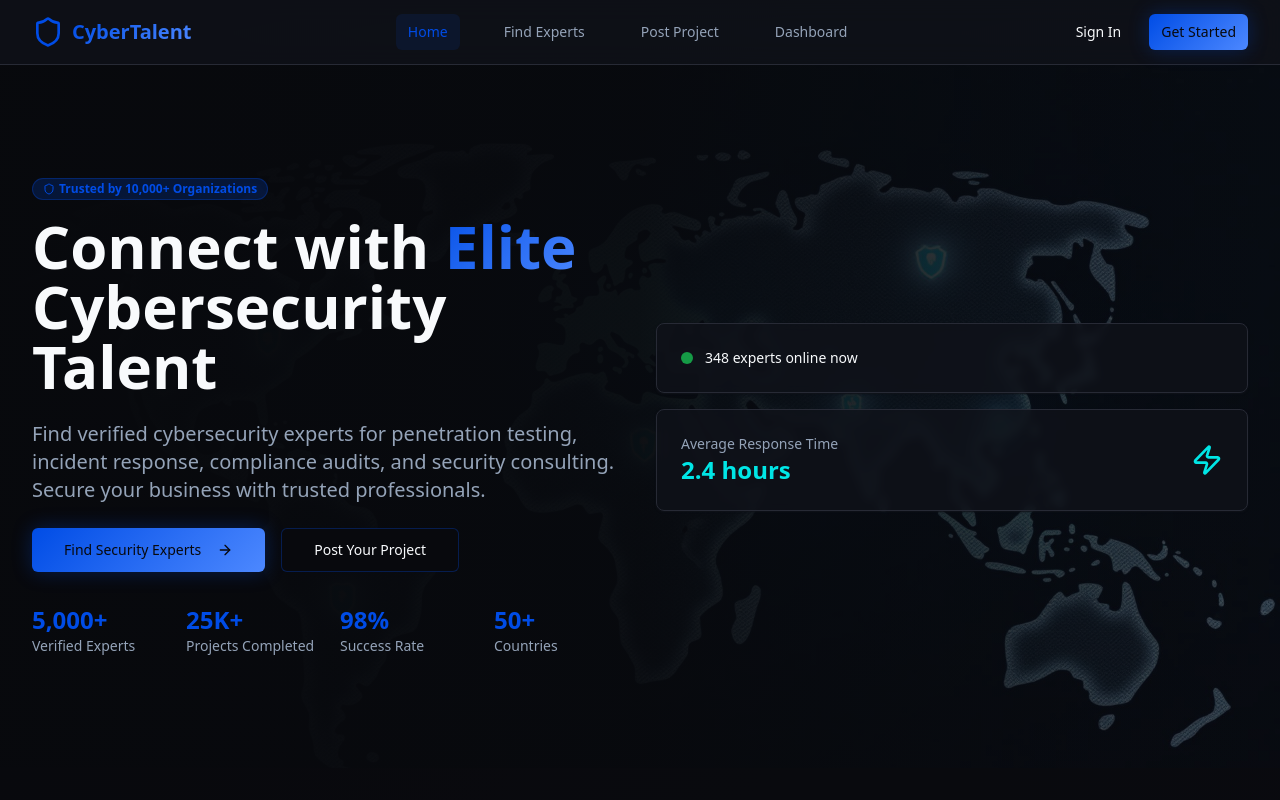
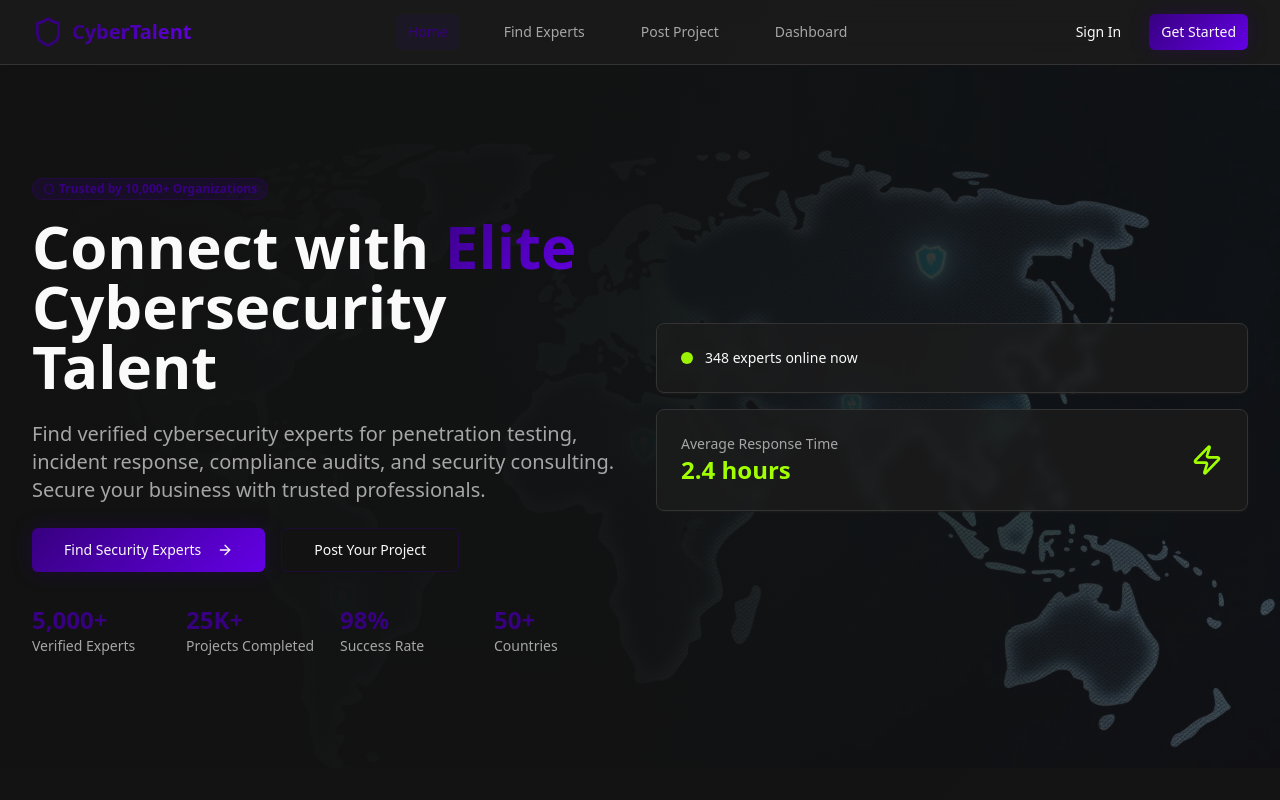
Before and after one commit to KrushnaGardhe/cyber-talent-connect, a React (Vite) app: page / in a window 1280 px wide. Shown: the top 800 px of the page. Built offline with nearby package versions, Linux system fonts and the light colour scheme; the HTML template or start-up script is replaced by a standard one.

Commit message:
Refactor: Update color palette

```diff
--- a/src/index.css
+++ b/src/index.css
@@ -8,52 +8,52 @@ All colors MUST be HSL.
 
 @layer base {
   :root {
-    --background: 225 25% 4%;
-    --foreground: 210 40% 98%;
+    --background: 0 0% 7%;
+    --foreground: 0 0% 98%;
 
-    --card: 225 25% 8%;
-    --card-foreground: 210 40% 98%;
+    --card: 0 0% 11%;
+    --card-foreground: 0 0% 98%;
 
-    --popover: 225 25% 8%;
-    --popover-foreground: 210 40% 98%;
+    --popover: 0 0% 11%;
+    --popover-foreground: 0 0% 98%;
 
-    --primary: 220 100% 45%;
-    --primary-foreground: 225 25% 4%;
-    --primary-glow: 220 100% 65%;
+    --primary: 266 100% 25%;
+    --primary-foreground: 0 0% 98%;
+    --primary-glow: 266 100% 45%;
 
-    --secondary: 225 15% 12%;
-    --secondary-foreground: 210 40% 98%;
+    --secondary: 340 82% 52%;
+    --secondary-foreground: 0 0% 98%;
 
-    --muted: 225 15% 12%;
-    --muted-foreground: 215 20% 65%;
+    --muted: 0 0% 15%;
+    --muted-foreground: 0 0% 65%;
 
-    --accent: 180 100% 45%;
-    --accent-foreground: 225 25% 4%;
-    --accent-glow: 180 100% 65%;
+    --accent: 82 100% 50%;
+    --accent-foreground: 0 0% 7%;
+    --accent-glow: 82 100% 70%;
 
-    --success: 142 76% 36%;
-    --success-foreground: 355 7% 97%;
-    --success-glow: 142 76% 56%;
+    --success: 82 100% 50%;
+    --success-foreground: 0 0% 7%;
+    --success-glow: 82 100% 70%;
 
     --warning: 38 92% 50%;
-    --warning-foreground: 225 25% 4%;
+    --warning-foreground: 0 0% 7%;
 
-    --destructive: 0 84% 60%;
-    --destructive-foreground: 210 40% 98%;
+    --destructive: 16 100% 50%;
+    --destructive-foreground: 0 0% 98%;
 
-    --border: 225 15% 18%;
-    --input: 225 15% 18%;
-    --ring: 220 100% 45%;
+    --border: 0 0% 20%;
+    --input: 0 0% 20%;
+    --ring: 266 100% 25%;
 
     /* Gradients */
     --gradient-primary: linear-gradient(135deg, hsl(var(--primary)), hsl(var(--primary-glow)));
     --gradient-accent: linear-gradient(135deg, hsl(var(--accent)), hsl(var(--accent-glow)));
-    --gradient-hero: linear-gradient(135deg, hsl(225 25% 4%), hsl(225 20% 8%));
+    --gradient-hero: linear-gradient(135deg, hsl(0 0% 7%), hsl(0 0% 11%));
 
     /* Shadows */
     --shadow-glow: 0 0 20px hsl(var(--primary) / 0.3);
     --shadow-accent-glow: 0 0 20px hsl(var(--accent) / 0.3);
-    --shadow-card: 0 8px 32px hsl(225 25% 2% / 0.5);
+    --shadow-card: 0 8px 32px hsl(0 0% 3% / 0.5);
 
     /* Animations */
     --transition-smooth: all 0.3s cubic-bezier(0.4, 0, 0.2, 1);
```
